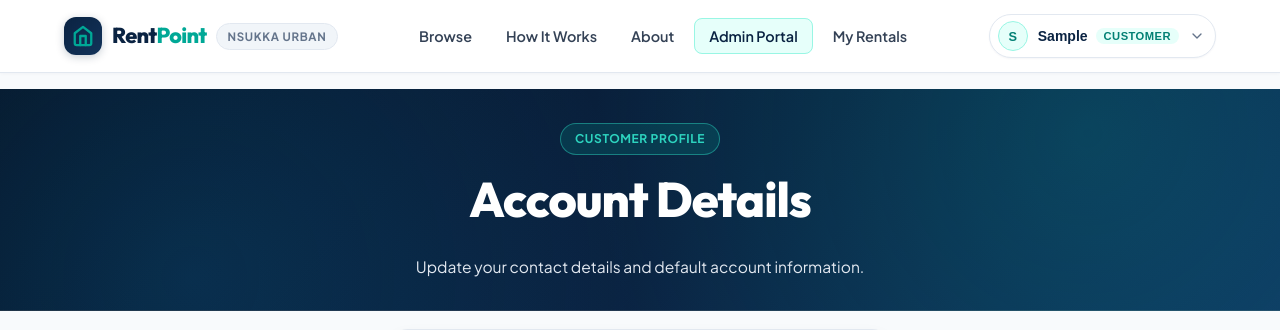
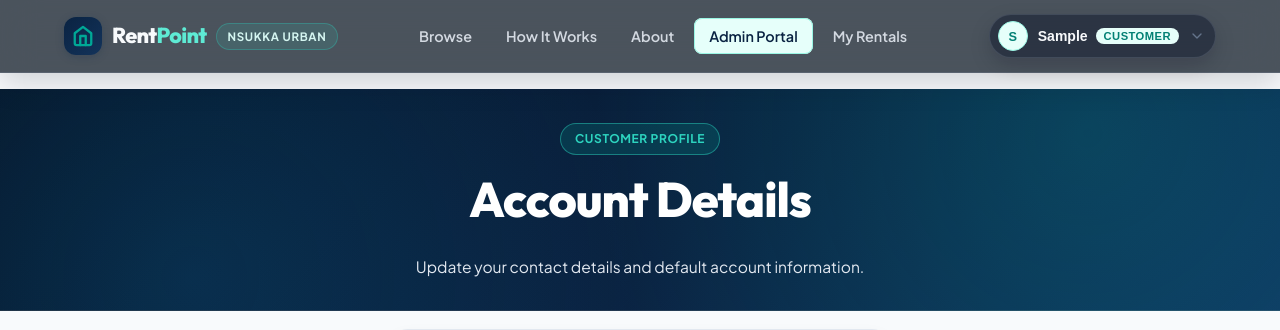
Before and after one commit to odibest7/rentpoint, a Django app: page /accounts/profile/ in a window 1280 px wide. Shown: the top 330 px of the page. Run offline with Django 5.2, Linux system fonts and the light colour scheme; the visitor is signed in with stand-in values (Sample User, id 1); data comes from the database, SQL or seed files in the repository; data that the repository does not hold is empty.

Commit message:
Dark glass mobile navbar upgrade

```diff
--- a/static/css/main.css
+++ b/static/css/main.css
@@ -308,11 +308,11 @@ img {
   position: sticky;
   top: 0;
   z-index: 100;
-  background: rgba(255, 255, 255, 0.94);
-  backdrop-filter: blur(16px);
-  -webkit-backdrop-filter: blur(16px);
-  border-bottom: 1px solid var(--color-border);
-  box-shadow: 0 1px 3px rgba(10, 35, 66, 0.03);
+  background: rgba(8, 18, 31, 0.72);
+  backdrop-filter: blur(18px) saturate(1.2);
+  -webkit-backdrop-filter: blur(18px) saturate(1.2);
+  border-bottom: 1px solid rgba(148, 163, 184, 0.2);
+  box-shadow: 0 10px 30px rgba(4, 12, 22, 0.16);
 }
 
 .navbar-inner {
@@ -348,12 +348,12 @@ img {
   font-family: var(--font-display);
   font-size: 1.35rem;
   font-weight: 800;
-  color: var(--color-primary-navy);
+  color: #F8FAFC;
   letter-spacing: -0.03em;
 }
 
 .brand-accent {
-  color: var(--color-accent-teal);
+  color: #5EEAD4;
 }
 
 .brand-tag {
@@ -362,9 +362,9 @@ img {
   font-weight: 700;
   letter-spacing: 0.06em;
   text-transform: uppercase;
-  color: var(--color-ink-muted);
-  background: var(--color-border-subtle);
-  border: 1px solid var(--color-border);
+  color: #D5F6F1;
+  background: rgba(45, 212, 191, 0.12);
+  border: 1px solid rgba(45, 212, 191, 0.3);
   padding: 3px 10px;
   border-radius: var(--radius-full);
 }
@@ -379,7 +379,7 @@ img {
 }
 
 .nav-links a {
-  color: var(--color-ink-soft);
+  color: rgba(226, 232, 240, 0.9);
   font-weight: 600;
   font-size: 0.9rem;
   padding: 8px 14px;
@@ -425,11 +425,11 @@ img {
   display: inline-flex;
   align-items: center;
   gap: 10px;
-  background: var(--color-surface);
-  border: 1px solid var(--color-border);
+  background: rgba(15, 23, 42, 0.5);
+  border: 1px solid rgba(148, 163, 184, 0.2);
   border-radius: var(--radius-full);
-  box-shadow: var(--shadow-xs);
-  color: var(--color-primary-navy);
+  box-shadow: 0 8px 20px rgba(2, 6, 23, 0.18);
+  color: #F8FAFC;
   padding: 6px 10px 6px 8px;
   cursor: pointer;
   transition: all 0.18s ease;
```
Also changed, not shown: other parts of static/css/main.css (+31 -27 lines).
